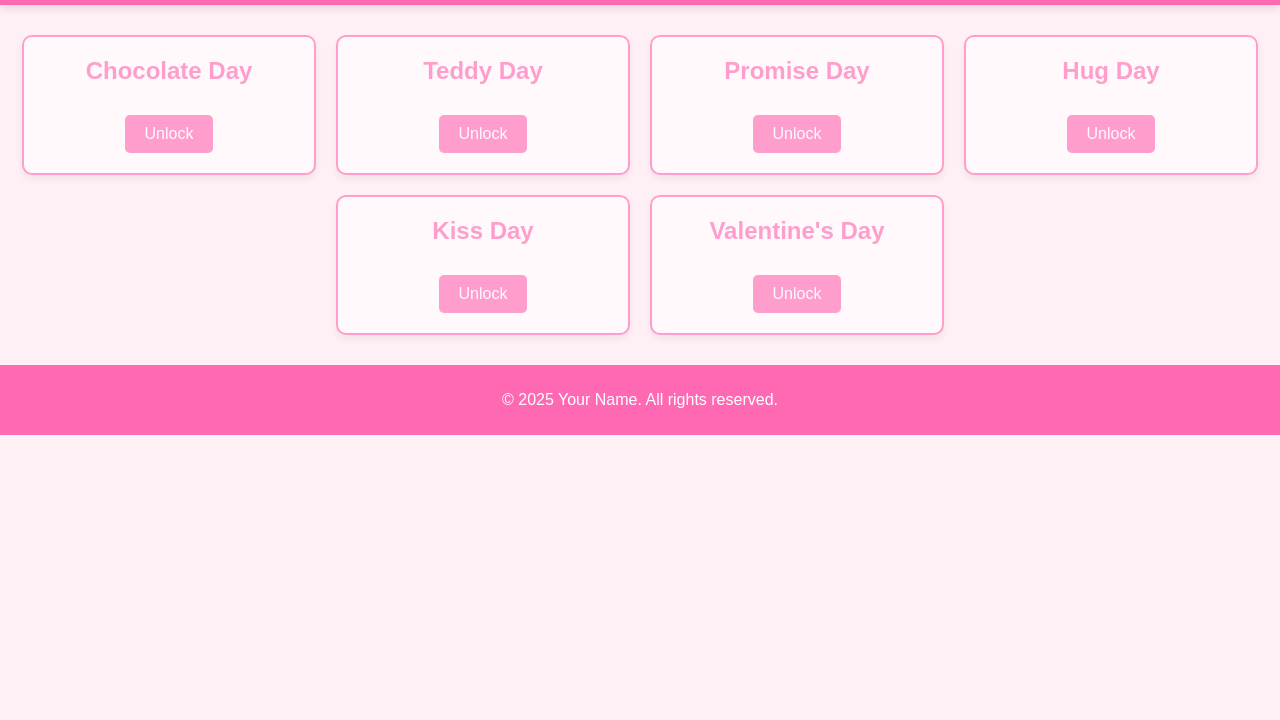
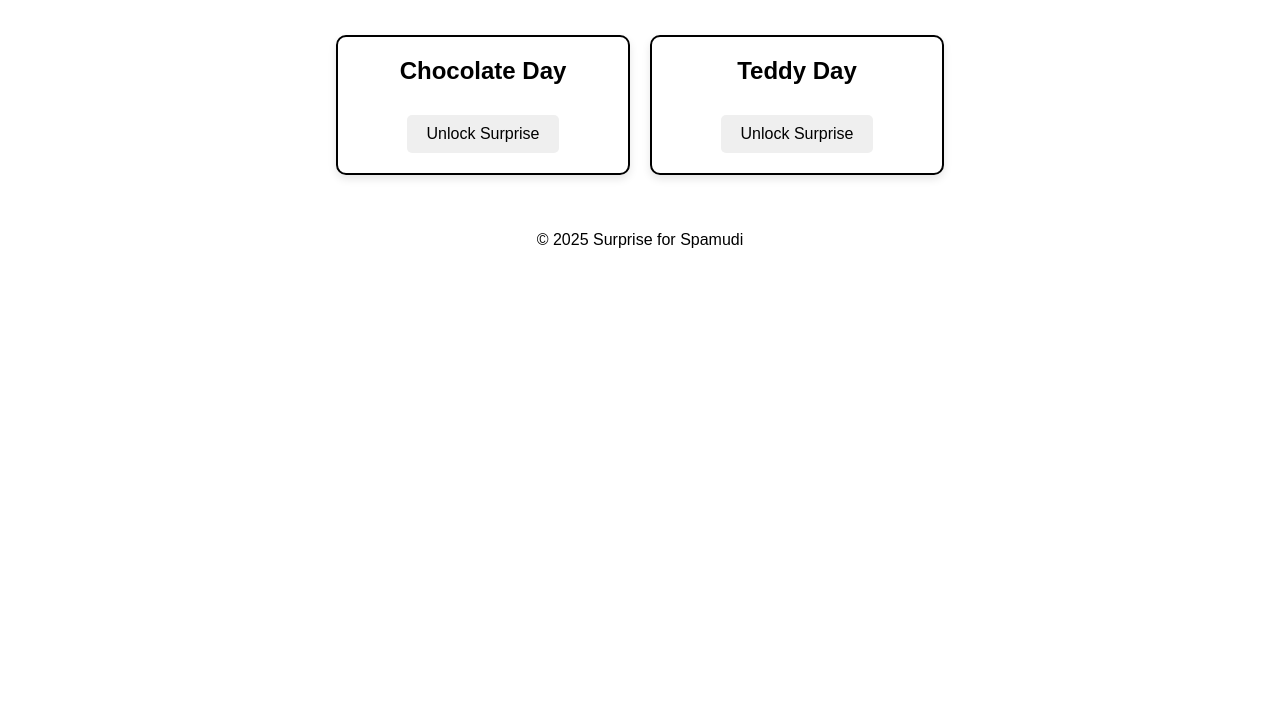
Before and after one commit to saifshaikh1010/hey, a plain HTML site: page index.html in a window 1280 px wide. Shown: the part 80-800 px from the top of the page. Drawn offline with Linux system fonts and the light colour scheme.

Commit message:
Update index.html

```diff
--- a/index.html
+++ b/index.html
@@ -3,27 +3,26 @@
 <head>
     <meta charset="UTF-8">
     <meta name="viewport" content="width=device-width, initial-scale=1.0">
-    <title>Valentine's Week Surprises</title>
+    <title>Surprise for Spamudi</title>
     <style>
+        /* Default Styles */
         body {
             font-family: 'Arial', sans-serif;
-            background-color: #fff0f5;
-            color: #333;
-            text-align: center;
             margin: 0;
             padding: 0;
+            text-align: center;
         }
+
         header {
-            background-color: #ff69b4;
-            color: white;
             padding: 20px 0;
             margin-bottom: 30px;
-            box-shadow: 0 4px 8px rgba(0,0,0,0.1);
         }
+
         h1 {
             margin: 0;
             font-size: 2.5em;
         }
+
         .container {
             display: flex;
             flex-wrap: wrap;
@@ -31,29 +30,26 @@
             gap: 20px;
             padding: 0 20px;
         }
+
         .day-card {
-            background-color: white;
-            border: 2px solid #ff69b4;
+            border: 2px solid;
             border-radius: 10px;
             width: 250px;
             padding: 20px;
-            box-shadow: 0 4px 8px rgba(0,0,0,0.1);
+            box-shadow: 0 4px 8px rgba(0, 0, 0, 0.1);
             transition: transform 0.2s;
         }
+
         .day-card:hover {
             transform: scale(1.05);
         }
-        .day-card.locked {
-            opacity: 0.6;
-        }
+
         .day-card h2 {
             margin-top: 0;
             font-size: 1.5em;
-            color: #ff69b4;
         }
+
         .day-card button {
-            background-color: #ff69b4;
-            color: white;
             border: none;
             padding: 10px 20px;
             border-radius: 5px;
@@ -62,47 +58,95 @@
             margin-top: 10px;
             transition: background-color 0.2s;
         }
+
         .day-card button:hover {
-            background-color: #ff1493;
+            background-color: #3e2723;
         }
+
         .content {
             display: none;
             margin-top: 20px;
             font-size: 1.1em;
-            color: #555;
         }
+
         footer {
             margin-top: 30px;
             padding: 10px 0;
-            background-color: #ff69b4;
-            color: white;
+        }
+
+        /* Chocolate Day Theme */
+        body.chocolate-day {
+            background-color: #3e2723;
+            color: #fff3e0;
+        }
+
+        body.chocolate-day header {
+            background-color: #6d4c41;
+        }
+
+        body.chocolate-day .day-card {
+            background-color: #8d6e63;
+            border-color: #6d4c41;
+        }
+
+        /* Teddy Day Theme */
+        body.teddy-day {
+            background-color: #fce4ec;
+            color: #880e4f;
+        }
+
+        body.teddy-day header {
+            background-color: #f48fb1;
+        }
+
+        body.teddy-day .day-card {
+            background-color: #f8bbd0;
+            border-color: #f48fb1;
         }
     </style>
 </head>
 <body>
     <header>
-        <h1>Valentine's Week Surprises</h1>
+        <h1>Surprise for Spamudi</h1>
     </header>
-    <div class="container" id="days-container"></div>
+    <div class="container">
+        <!-- Day cards will be dynamically inserted here -->
+    </div>
     <footer>
-        <p>&copy; 2025 Your Name. All rights reserved.</p>
+        <p>&copy; 2025 Surprise for Spamudi</p>
     </footer>
     <script>
-        const valentineDays = [
-            { date: '2025-02-09', name: 'Chocolate Day', message: 'Just like these chocolates, my life is sweeter with you in it.' },
-            { date: '2025-02-10', name: 'Teddy Day', message: 'Here’s a cuddly teddy to remind you of my warm hugs and love.' },
-            { date: '2025-02-11', name: 'Promise Day', message: 'I promise to stand by you through thick and thin, now and forever.' },
-            { date: '2025-02-12', name: 'Hug Day', message: 'Sending you a warm hug to let you know how much I care.' },
-            { date: '2025-02-13', name: 'Kiss Day', message: 'A kiss to seal our bond and cherish our love.' },
-            { date: '2025-02-14', name: 'Valentine\'s Day', message: 'Happy Valentine’s Day! My love for you grows stronger each day.' }
+        document.addEventListener('DOMContentLoaded', () => {
+            const today = new Date();
+            const dayOfYear = Math.floor((today - new Date(today.getFullYear(), 0, 0)) / 1000 / 60 / 60 / 24);
+
+            // Define the start dates for each day
+            const themes = {
+                chocolateDay: { start: 45, end: 45, className: 'chocolate-day' },
+                teddyDay: { start: 46, end: 46, className: 'teddy-day' },
+                // Add more themes here as needed
+            };
+
+            // Apply the theme based on the current day
+            for (const theme in themes) {
+                const { start, end, className } = themes[theme];
+                if (dayOfYear >= start && dayOfYear <= end) {
+                    document.body.classList.add(className);
+                    break;
+                }
+            }
+
+            // Generate day cards
+            const container = document.querySelector('.container');
+            const days = [
+                { date: '2025-02-09', name: 'Chocolate Day' },
+                { date: '2025-02-10', name: 'Teddy Day' },
+                // Add more days here as needed
             ];
 
-        const today = new Date().toISOString().split('T')[0];
-        const daysContainer = document.getElementById('days-container');
-
-        valentineDays.forEach(day => {
+            days.forEach(day => {
                 const dayCard = document.createElement('div');
-            dayCard.className = 'day-card locked';
+                dayCard.classList.add('day-card');
                 dayCard.id = day.date;
 
                 const dayTitle = document.createElement('h2');
@@ -110,22 +154,22 @@
                 dayCard.appendChild(dayTitle);
 
                 const unlockButton = document.createElement('button');
-            unlockButton.textContent = 'Unlock';
-            unlockButton.onclick = () => unlockContent(day.date);
+                unlockButton.textContent = 'Unlock Surprise';
+                unlockButton.addEventListener('click', () => unlockContent(day.date));
                 dayCard.appendChild(unlockButton);
 
-            const contentDiv = document.createElement('div');
-            contentDiv.className = 'content';
-            contentDiv.textContent = day.message;
-            dayCard.appendChild(contentDiv);
+                const content = document.createElement('div');
+                content.classList.add('content');
+                content.textContent = `Surprise message for ${day.name}!`;
+                dayCard.appendChild(content);
 
-            daysContainer.appendChild(dayCard);
+                container.appendChild(dayCard);
             });
 
             function unlockContent(date) {
-            if (date === today) {
-                const answer = prompt('Solve this puzzle to unlock: What is 7 + 5?');
-                if (answer === '12') {
+                if (date === today.toISOString().split('T')[0]) {
+                    const answer = prompt('Solve this riddle to unlock: I speak without a mouth and hear without ears. I have no body, but I come alive with wind. What am I?');
+                    if (answer.toLowerCase() === 'echo') {
                         const dayCard = document.getElementById(date);
                         dayCard.classList.remove('locked');
                         dayCard.querySelector('.content').style.display = 'block';
@@ -137,6 +181,7 @@
                     alert('This content will be available on ' + new Date(date).toDateString() + '.');
                 }
             }
+        });
     </script>
 </body>
 </html>
```
Lines whose indentation alone changed are shown as unchanged.
